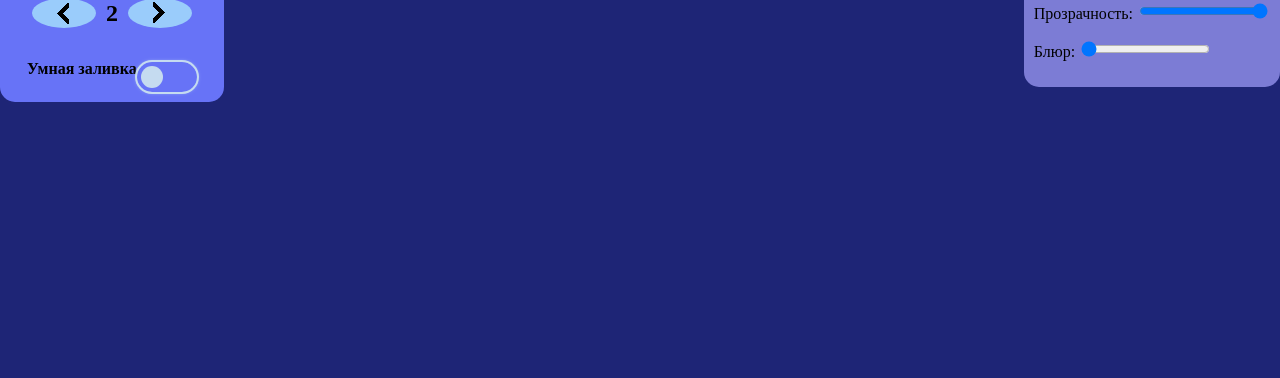
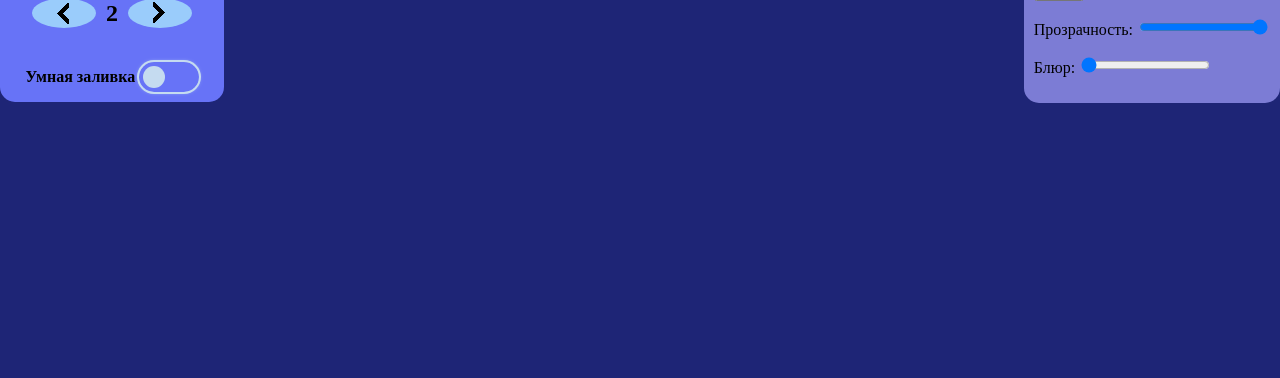
Before and after one commit to AnnaSusak/textInBubbleDetecting, a Flask app: template templates/uploaded.html in a window 1280 px wide. Shown: the part 371-749 px from the top of the page. Run offline with Flask 3, Linux system fonts and the light colour scheme; the template is opened without the code that fills it: most values are stand-ins (such as "Sample title", 1, 10 or a date in 2020); parts of the project's set-up code (start-up, migrations or seed data) failed here and were passed over; some libraries are stand-ins or nearby versions.

Commit message:
checkbox

```diff
--- a/static/style.css
+++ b/static/style.css
@@ -253,7 +253,9 @@ input:checked + .slider:before
   transform: translateX(30px); /*translateX(w-h)*/
   background-color: #004953;
 }
-
+.switch{
+margin-right:3px;
+}
 input:checked + .slider
 {
   box-shadow: 0 0 0 2px #004953, 0 0 8px #004953;
@@ -316,6 +318,15 @@ font-size:38px;
 	background-color: #4B78EC;
     color:white;
 }
+h4{
+margin:4px;
+}
+#outline{
+margin-top:13px;
+margin-right:5px;
+}
+#clever{
+margin-top:19px;}
 .input-file:active .input-file-btn {
 	background-color: #4B78EC;
     color:white;
@@ -347,6 +358,11 @@ margin:3px;}
   justify-content: center;
     }
 #switch-container2 {
+    display: flex;
+    align-items: center; /* Центрируем элементы по вертикали */
+  justify-content: center;
+    }
+    #switch-container{
     display: flex;
     align-items: center; /* Центрируем элементы по вертикали */
   justify-content: center;
--- a/templates/uploaded.html
+++ b/templates/uploaded.html
@@ -59,7 +59,7 @@
                 </button>
             </div>
             <div id="switch-container2">
-                <h4>Умная заливка</h4>
+                <h4 id="clever">Умная заливка</h4>
                 <label class="switch">
                     <input type="checkbox" id="checkboxSmartZalivka">
                     <span class="slider"></span>
@@ -121,10 +121,12 @@
         <div>
             <h4>Обводка</h4>
             <div id="switch-container">
+                <h4 id="outline">Обводка текста</h4>
                 <label class="switch">
                     <input type="checkbox" id="checkboxAlightment">
                     <span class="slider"></span>
-                </label> обводка текста
+                </label >
+
             </div>
             <div><input type="color" id="alightmentColorPicker">
                 <span id="alightmentColorValue">#ffffff</span>
```
Also changed, not shown: 1 other file.
